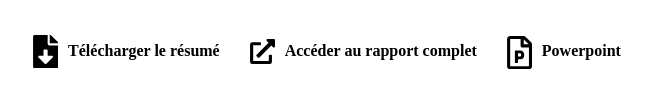
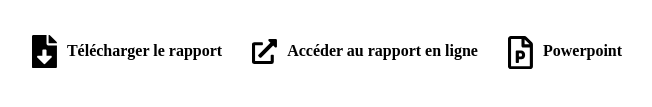
Before and after one commit to AliceMartiCavalle/AliceMartiCavalle_4_10042021, a website: page index.html in a window 1280 px wide. Shown: the part 445-552 px from the top of the page, 318-970 px from the left. Drawn offline with Linux system fonts and the light colour scheme.

Commit message:
updates outils soutenance

```diff
--- a/index.html
+++ b/index.html
@@ -27,19 +27,19 @@
             </figure>
         </div>
         <div class="rapport">
-            <a href="rapport.xlsx" download="rapport.xlsx">
+            <a href="rapport.zip" download="rapport.zip">
                 <svg aria-hidden="true" focusable="false" data-prefix="fas" data-icon="file-download" class="svg-inline--fa fa-file-download fa-w-12" role="img" xmlns="http://www.w3.org/2000/svg" viewBox="0 0 384 512">
                     <path fill="currentColor" d="M224 136V0H24C10.7 0 0 10.7 0 24v464c0 13.3 10.7 24 24 24h336c13.3 0 24-10.7 24-24V160H248c-13.2 0-24-10.8-24-24zm76.45 211.36l-96.42 95.7c-6.65 6.61-17.39 6.61-24.04 0l-96.42-95.7C73.42 337.29 80.54 320 94.82 320H160v-80c0-8.84 7.16-16 16-16h32c8.84 0 16 7.16 16 16v80h65.18c14.28 0 21.4 17.29 11.27 27.36zM377 105L279.1 7c-4.5-4.5-10.6-7-17-7H256v128h128v-6.1c0-6.3-2.5-12.4-7-16.9z">
                     </path>
                 </svg>
-                Télécharger le résumé
+                Télécharger le rapport
             </a>
             <a href="rapport.html">
                 <svg aria-hidden="true" focusable="false" data-prefix="fas" data-icon="external-link-alt" class="svg-inline--fa fa-external-link-alt fa-w-16" role="img" xmlns="http://www.w3.org/2000/svg" viewBox="0 0 512 512">
                     <path fill="currentColor" d="M432,320H400a16,16,0,0,0-16,16V448H64V128H208a16,16,0,0,0,16-16V80a16,16,0,0,0-16-16H48A48,48,0,0,0,0,112V464a48,48,0,0,0,48,48H400a48,48,0,0,0,48-48V336A16,16,0,0,0,432,320ZM488,0h-128c-21.37,0-32.05,25.91-17,41l35.73,35.73L135,320.37a24,24,0,0,0,0,34L157.67,377a24,24,0,0,0,34,0L435.28,133.32,471,169c15,15,41,4.5,41-17V24A24,24,0,0,0,488,0Z">
                     </path>
                 </svg>
-                Accéder au rapport complet
+                Accéder au rapport en ligne
             </a>
             <a href="Soutenance_P4.pptx" download="Soutenance_P4.pptx">
                 <svg aria-hidden="true" focusable="false" data-prefix="far" data-icon="file-powerpoint" class="svg-inline--fa fa-file-powerpoint fa-w-12" role="img" xmlns="http://www.w3.org/2000/svg" viewBox="0 0 384 512">
```
Also changed, not shown: outils_soutenance/err.png (added), outils_soutenance/lighthouse_after.png (added), outils_soutenance/lighthouse_before.png (added), outils_soutenance/pingdom_after.png (added), outils_soutenance/pingdom_before.png (added), 5 other files.
